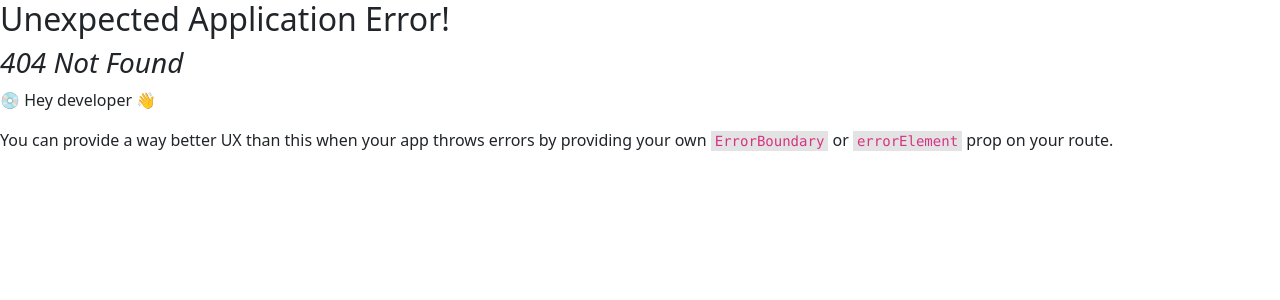
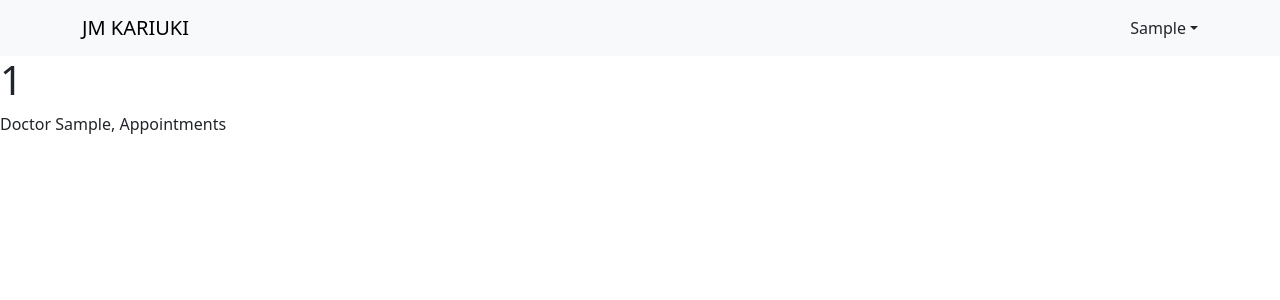
Before and after one commit to Ismael-Njihia/JM-KARIUKI, a React (Create React App) app in the folder frontend/: page /appointments in a window 1280 px wide. Before the commit this address had no page. Shown: the top 300 px of the page. Built offline with nearby package versions, Linux system fonts and the light colour scheme; sample sign-in values are in the browser's storage.

Commit message:
Designed Almost all the Pages

```diff
--- a/frontend/src/components/Header.jsx
+++ b/frontend/src/components/Header.jsx
@@ -15,8 +15,8 @@ const Header = () => {
   const logoutHandler = async () => {
     try{
     await logoutBackendCall()
+    toast.success("Logged out successfully")
     dispatch(logout())
-    toast.success("Logged out successfully")
     navigate("/login")
 
     } catch
--- a/frontend/src/index.js
+++ b/frontend/src/index.js
@@ -16,7 +16,12 @@ import Dashboard from "./screens/Dashboard";
 import HealthDataForm from "./screens/HealthDataForm";
 import Register from "./screens/Register";
 import UserRoute from './components/UserRoute';
-
+import MyAppointments from './screens/MyAppointments';
+import Profile from './screens/Profile';
+import Appointments from './screens/Doctor/Appointments';
+import Patients from './screens/Doctor/Patients';
+import Prescriptions from './screens/Doctor/Prescriptions';
+import Doctors from './screens/Doctor/Doctors';
 
 const routes = createBrowserRouter(
   createRoutesFromElements(
@@ -28,6 +33,12 @@ const routes = createBrowserRouter(
 
       <Route path='/' element={<UserRoute />}>
         <Route path='/health' element={<HealthDataForm />} />
+        <Route path='/myappointments' element={<MyAppointments />} />
+        <Route path='/profile' element={<Profile />} />
+         <Route path='/appointments' element={<Appointments />} />
+        <Route path='/patients' element={<Patients />} />
+        <Route path='/prescriptions' element={<Prescriptions />} />
+       <Route path='/doctor' element={<Doctors />} />
         </Route>
 
     </Route>
--- /dev/null
+++ b/frontend/src/screens/Doctor/Appointments.jsx
@@ -0,0 +1,15 @@
+import { useSelector } from "react-redux"
+
+const Appointments = () => {
+    const {userInfo} = useSelector(state => state.auth)
+    const userId = userInfo.userId;
+    const firstName = userInfo.firstName;
+  return (
+    <>
+    <h1> {userId}</h1>
+    <p> Doctor {firstName}, Appointments</p>
+    </>
+  )
+}
+
+export default Appointments
--- /dev/null
+++ b/frontend/src/screens/Doctor/Doctors.jsx
@@ -0,0 +1,15 @@
+import { useSelector } from "react-redux"
+
+const Doctors = () => {
+    const {userInfo} = useSelector(state => state.auth)
+    const userId = userInfo.userId;
+    const firstName = userInfo.firstName;
+  return (
+    <>
+    <h1> {userId}</h1>
+    <p> All Doctors</p>
+    </>
+  )
+}
+
+export default Doctors
--- /dev/null
+++ b/frontend/src/screens/Doctor/Patients.jsx
@@ -0,0 +1,15 @@
+import { useSelector } from "react-redux"
+
+const Patients = () => {
+    const {userInfo} = useSelector(state => state.auth)
+    const userId = userInfo.userId;
+    const firstName = userInfo.firstName;
+  return (
+    <>
+    <h1> All Patient </h1>
+    <p> Doctor {firstName}, Patients</p>
+    </>
+  )
+}
+
+export default Patients
--- /dev/null
+++ b/frontend/src/screens/Doctor/Prescriptions.jsx
@@ -0,0 +1,14 @@
+import { useSelector } from "react-redux"
+
+const Prescriptions = () => {
+    const {userInfo} = useSelector(state => state.auth)
+    const userId = userInfo.userId;
+    const firstName = userInfo.firstName;
+  return (
+    <>
+    <p> Doctor {firstName}, Prescreptions</p>
+    </>
+  )
+}
+
+export default Prescriptions
--- /dev/null
+++ b/frontend/src/screens/MyAppointments.jsx
@@ -0,0 +1,14 @@
+import { useSelector } from "react-redux"
+
+const MyAppointments = () => {
+    const {userInfo} = useSelector(state => state.auth)
+    const userId = userInfo.userId;
+
+  return (
+    <>
+    <h1> {userId}</h1>
+    </>
+  )
+}
+
+export default MyAppointments
--- /dev/null
+++ b/frontend/src/screens/Profile.jsx
@@ -0,0 +1,14 @@
+import { useSelector } from "react-redux"
+
+const Profile = () => {
+    const {userInfo} = useSelector(state => state.auth)
+    const userId = userInfo.userId;
+  return (
+    <>
+    <h1> {userId}</h1>
+    <p>Profile</p>
+    </>
+  )
+}
+
+export default Profile
```
